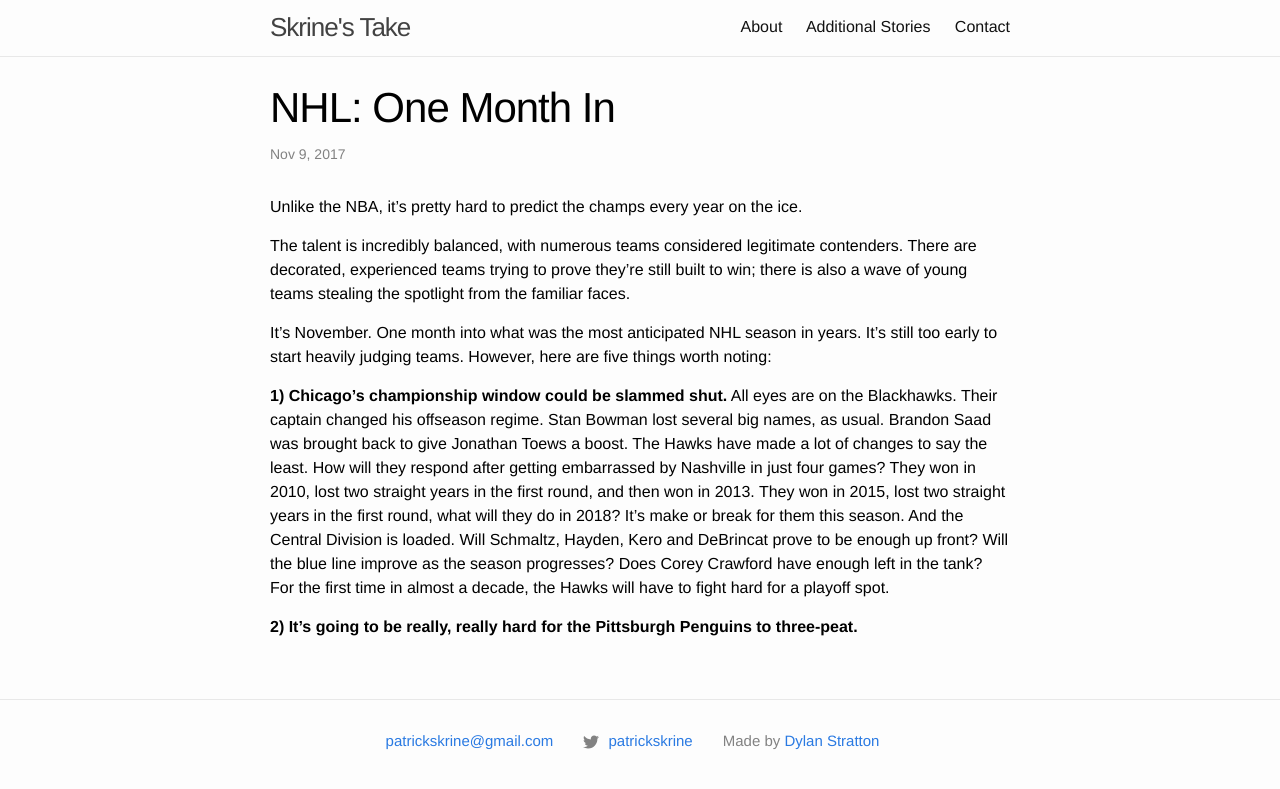
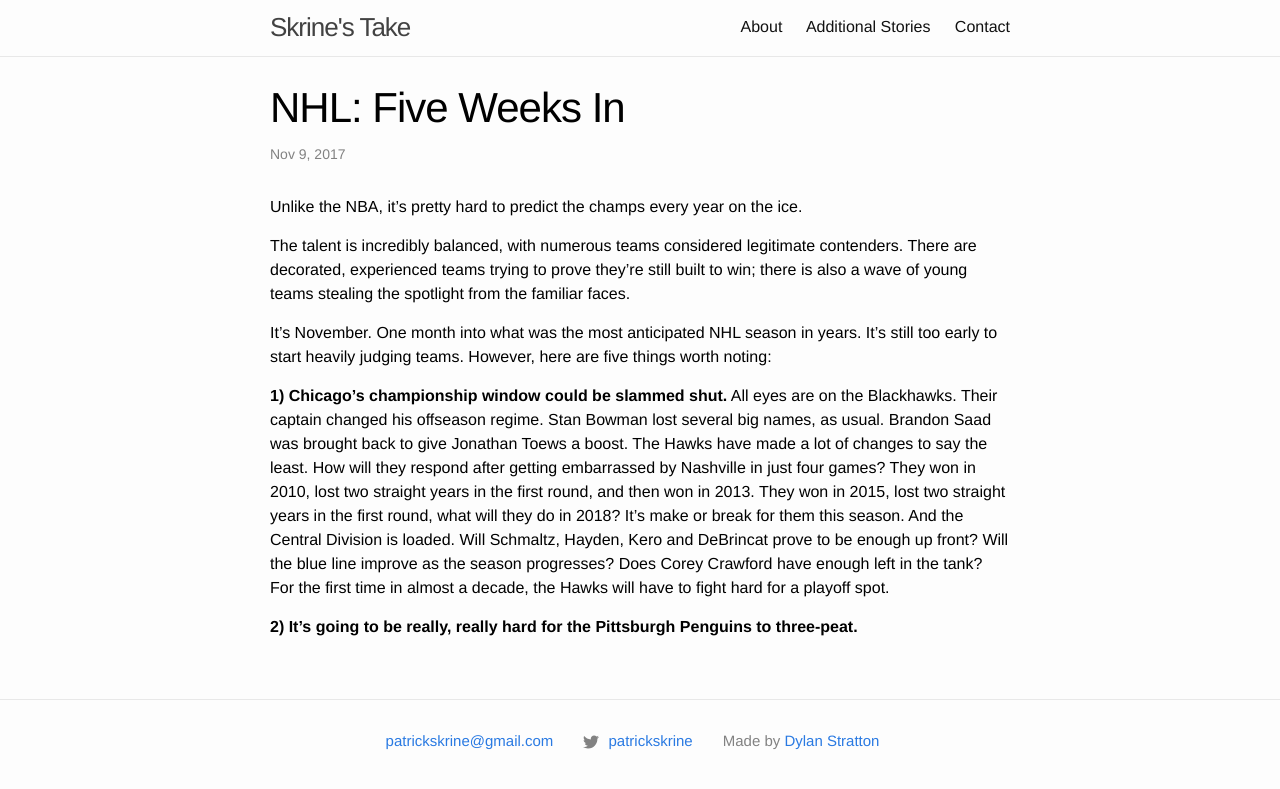
Before and after one commit to ahlbet/patrickskrine-2, a Jekyll site: the page built from _posts/2017-11-09-nhl-one-month-in.md, in a window 1280 px wide. Shown: the top 789 px of the page. Built offline with Jekyll 4.4.1, drawn with Linux system fonts in a browser that asks for light colours.

Commit message:
Update Post “2017-11-09-nhl-one-month-in”

```diff
--- a/_posts/2017-11-09-nhl-one-month-in.md
+++ b/_posts/2017-11-09-nhl-one-month-in.md
@@ -1,6 +1,6 @@
 ---
 layout: post
-title: 'NHL: One Month In'
+title: 'NHL: Five Weeks In'
 date: 2017-11-09T20:11:17.926Z
 thumbnail: null
 exclude_sub_header: 'true'
```
